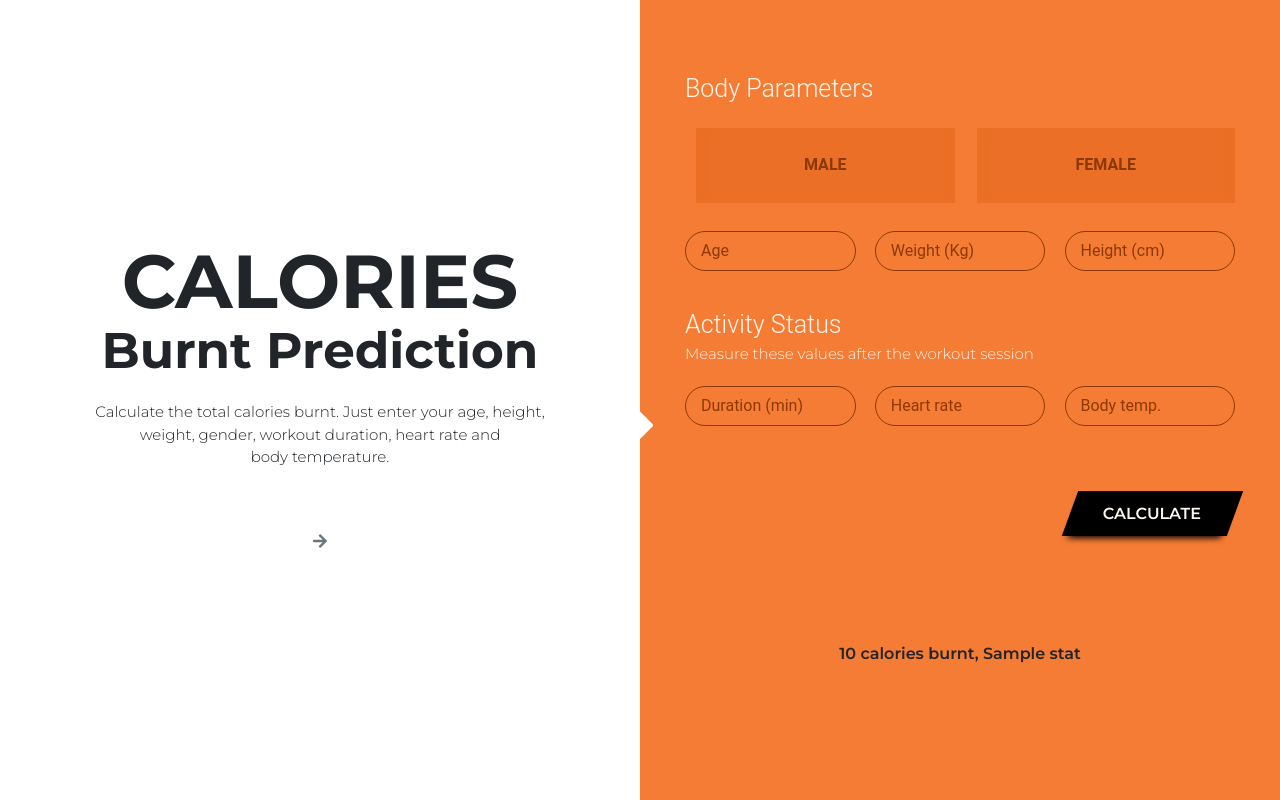
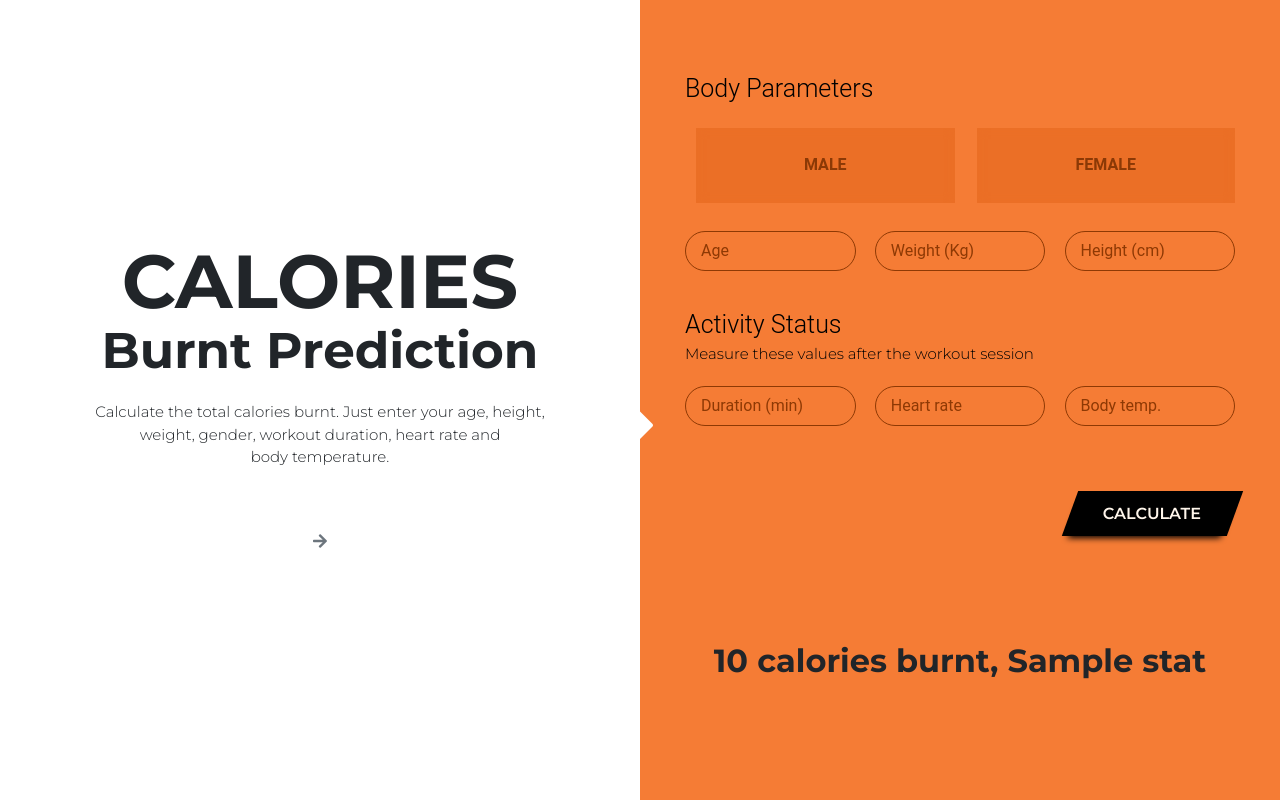
Before and after one commit to Satviksoni/Calories_burnt_prediction, a Flask app: template templates/index.html in a window 1280 px wide. Run offline with Flask 2, Linux system fonts and the light colour scheme; the template is opened without the code that fills it: most values are stand-ins (such as "Sample title", 1, 10 or a date in 2020); parts of the project's set-up code (start-up, migrations or seed data) failed here and were passed over; some libraries are stand-ins or nearby versions.

Commit message:
css changes

```diff
--- a/main.py
+++ b/main.py
@@ -34,10 +34,10 @@ def predict():
     input = pd.DataFrame([[gender,age,height,weight,duration,ht_rate,temp]], columns=['Gender','Age','Height','Weight','Duration','Heart_Rate','Body_Temp'])
 
     prediction = model.predict(input)[0]
-    if prediction <= 250:
-        stat = "can push more!!"
+    if prediction <= 150:
+        stat = "Can push more!!"
     else:
-        stat = "great!"
+        stat = "Great!"
     return render_template("index.html", prediction_result=prediction, stat = stat)
 
 if __name__ == "__main__":
--- a/static/style.css
+++ b/static/style.css
@@ -66,14 +66,16 @@
     font-size: 25px;
     margin-top: 20px;
     margin-bottom: 0;
-    color: #FFF6EB;
+    /* color: #FFF6EB; */
+    color: #000;
     font-weight: 300;
 }
 
 .right__side__lead {
     font-size: 15px;
     margin: 0;
-    color: #FFF6EB;
+    color: #000;
+    /* color: #FFF6EB; */
     font-family: 'Montserrat', sans-serif;
     font-weight: 300;
 }
@@ -187,6 +189,10 @@ input[type=number] {
 
 }
 
+.result__text {
+    font-weight: 800;
+}
+
 @media screen and (max-width: 1200px) {
     .input__section {
         flex-direction: column;
--- a/templates/index.html
+++ b/templates/index.html
@@ -72,7 +72,7 @@
 
                     <div class="result_div py-3">
                         {% if prediction_result %}
-                        <p> {{prediction_result}} calories burnt, {{stat}} </p>
+                        <h2 class="result__text"> {{prediction_result}} calories burnt, {{stat}} </h2>
                         {% endif %}
                     </div>
 
```
Also changed, not shown: 1 other file.
